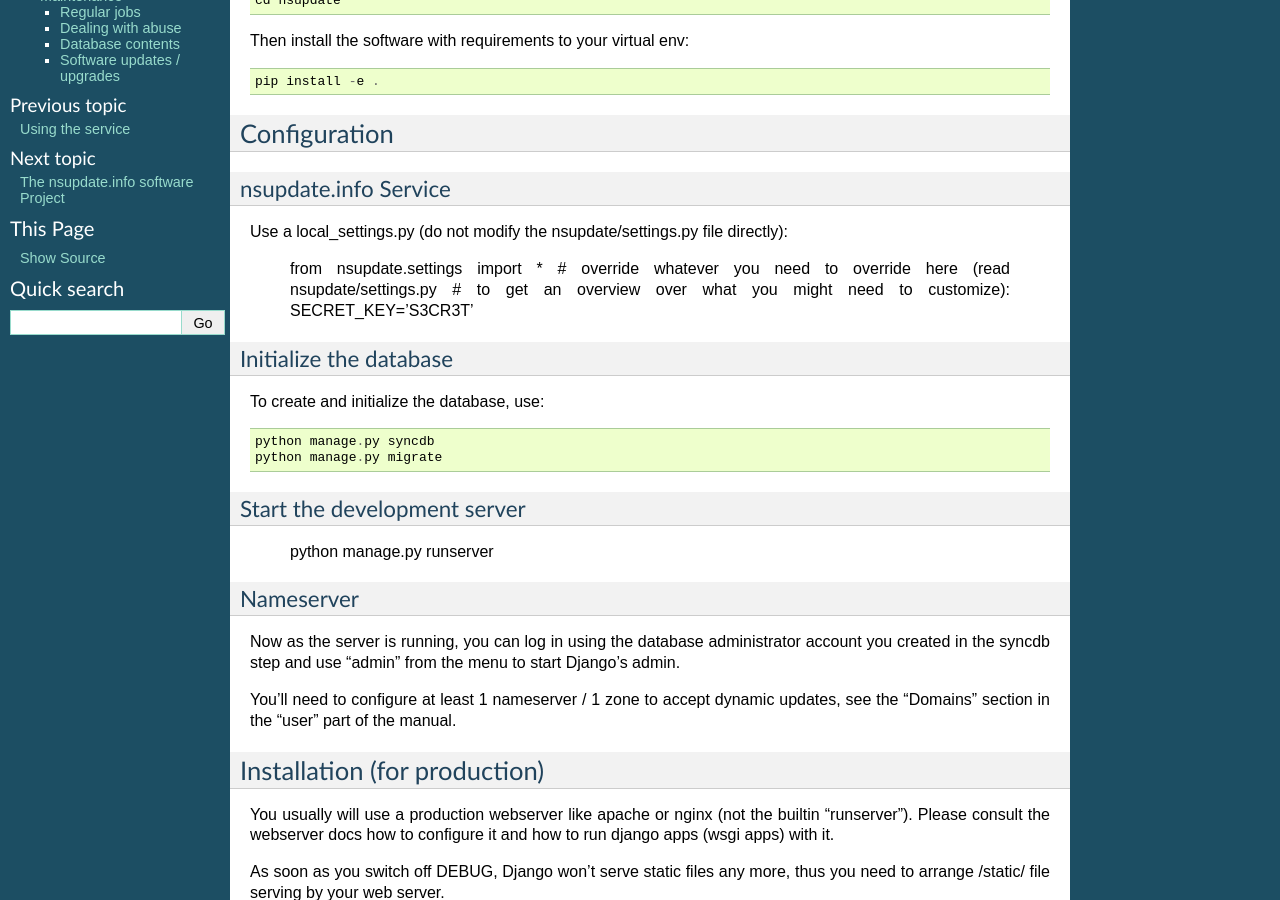
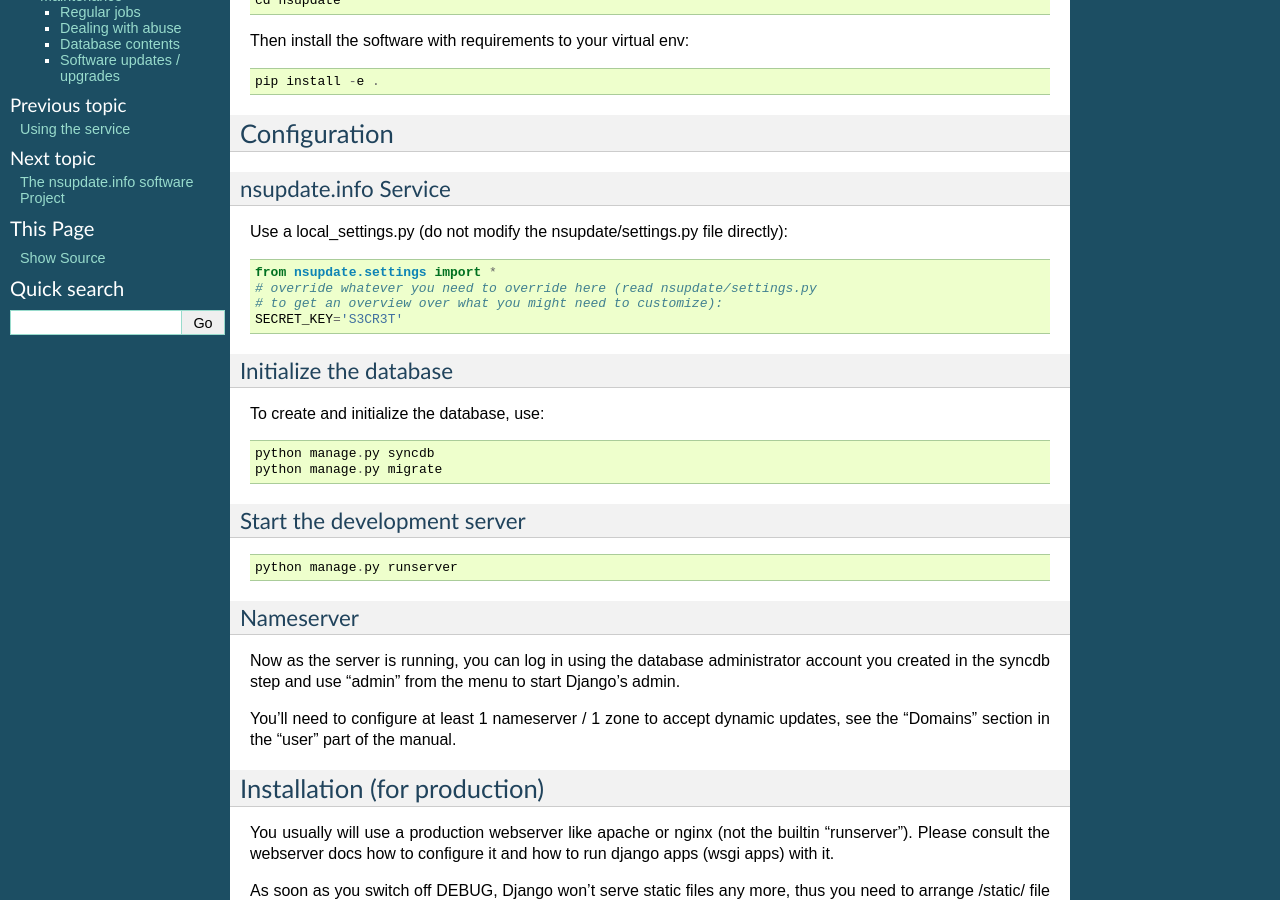
Before and after one commit to nsupdate-info/nsupdate.info, a Sphinx documentation site: the page built from docs/admin.rst, in a window 1280 px wide and 900 px high, scrolled down 310 px. Built offline with Sphinx 7.4.7, drawn with Linux system fonts in a browser that asks for light colours.

Commit message:
docs: reST syntax fixes

```diff
--- a/docs/admin.rst
+++ b/docs/admin.rst
@@ -28,7 +28,7 @@
 nsupdate.info Service
 ---------------------
 
-Use a local_settings.py (do not modify the nsupdate/settings.py file directly):
+Use a local_settings.py (do not modify the nsupdate/settings.py file directly)::
 
     from nsupdate.settings import *
     # override whatever you need to override here (read nsupdate/settings.py
@@ -47,6 +47,8 @@
 
 Start the development server
 ----------------------------
+
+::
 
     python manage.py runserver
 
--- a/docs/user.rst
+++ b/docs/user.rst
@@ -154,14 +154,17 @@
 Note:
 
 * we show 3 slightly different URLs:
+
   - the first one is generic and will use either IP v4 or v6,
   - the other 2 are specific and will either enforce usage of IP v4, or v6.
 * this whole browser-based mechanism is only for adhoc and temporary use - if
   you need something permanently or repeatingly, please configure a real update
   client
 * if you can't electronically give the URL to the client, you can also give:
+
   - URL: like above, but remove the "yourname-adhoc.basedomain:secret@" part
   - when clients visits that URL, it will ask for username and password:
+
     - User name: yourname-adhoc.basedomain
     - Password: secret
   - let the client check "Last update response". Should be "good" (or "nochg")
```
